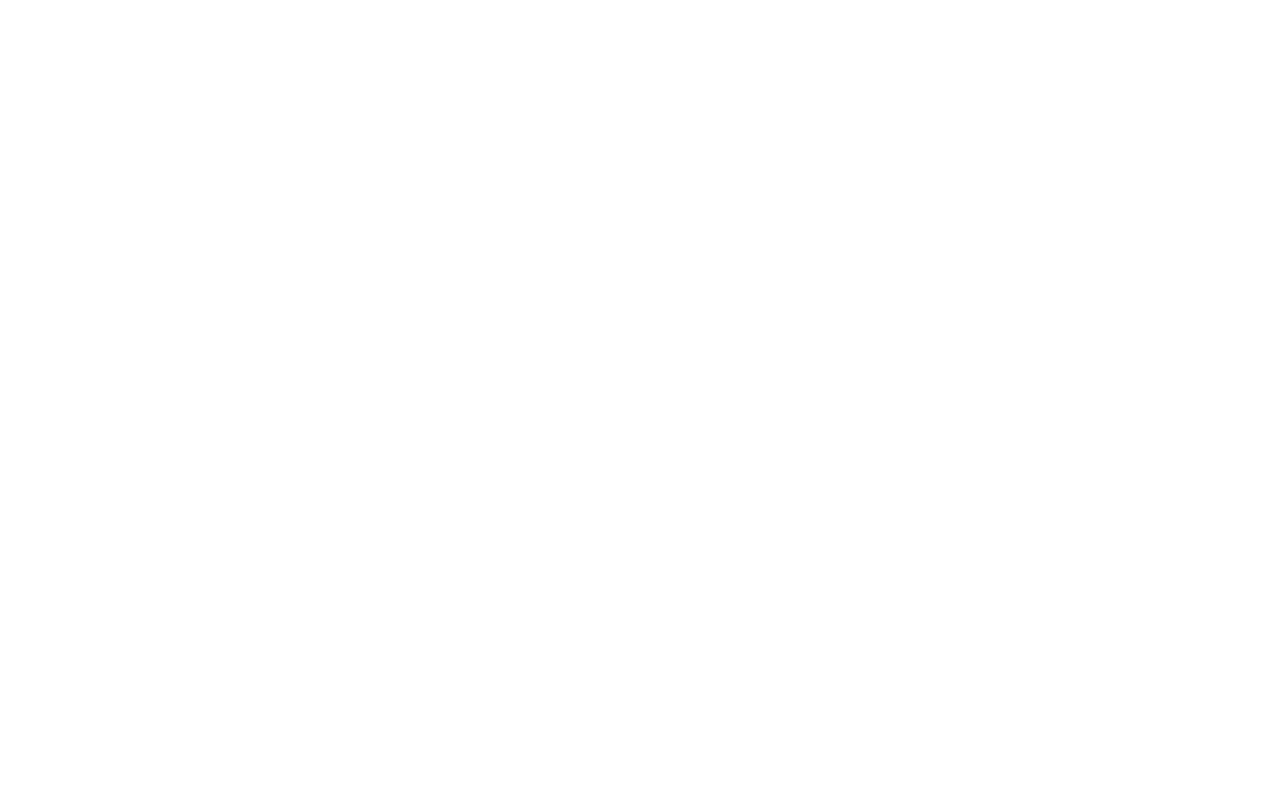
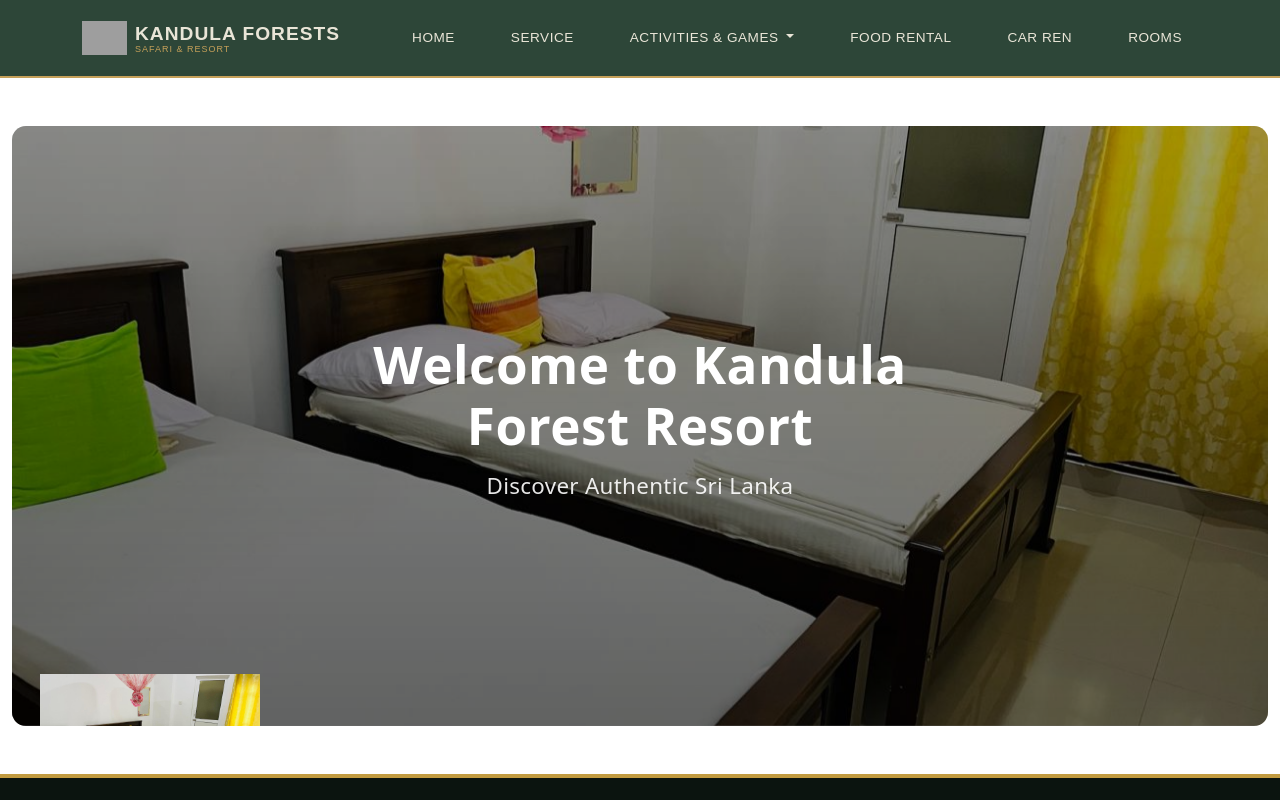
Before and after one commit to RasikaMadushanka/Kandula_Forests_Resorts, an Angular app: page /rooms in a window 1280 px wide. Before the commit this address led to /. Shown: the top 800 px of the page. Built offline with nearby package versions, Linux system fonts and the light colour scheme; grey boxes are pictures that could not be loaded.

Commit message:
room cards

```diff
--- a/src/app/app.routes.ts
+++ b/src/app/app.routes.ts
@@ -1,10 +1,15 @@
 import { Routes } from '@angular/router';
 import { HomeComponent } from './pages/home/home.component';
+import { RoomsComponent } from './pages/rooms/rooms.component';
 
 export const routes: Routes = [
     {
     path: 'home',
     component: HomeComponent
+    },
+    {
+        path :'rooms',
+        component:RoomsComponent
     }
 
 ];
--- a/src/app/component/rooms-imageshow/rooms-imageshow.component.css
+++ b/src/app/component/rooms-imageshow/rooms-imageshow.component.css
@@ -1,108 +1,142 @@
+/* ===============================
+   HERO SLIDESHOW CONTAINER
+================================ */
 .image-wrapper {
   position: relative;
   width: 100%;
-    height: 600px;
-    /* set fixed height so images are visible */
+  height: 75vh;
+  min-height: 480px;
+  max-height: 800px;
   overflow: hidden;
-  }
-    .image-wrapper .responsive-text {
-    position: relative;
-    z-index: 2;
-    /* text stays on top */
+  border-radius: 14px;
 }
 
+/* Dark overlay for readability */
+.image-wrapper::after {
+  content: "";
+  position: absolute;
+  inset: 0;
+  background: linear-gradient(
+    to bottom,
+    rgba(0, 0, 0, 0.35),
+    rgba(0, 0, 0, 0.55)
+  );
+  z-index: 1;
+}
 
-  /* ✅ Slideshow images */
+/* ===============================
+   SLIDESHOW IMAGES
+================================ */
 .image-wrapper img {
   position: absolute;
-    top: 0;
-    left: 0;
+  inset: 0;
   width: 100%;
   height: 100%;
   object-fit: cover;
   opacity: 0;
-    animation: fadeSlide 20s infinite;
-    z-index: 0;
+  transform: scale(1.08);
+  animation: slideFade 20s infinite ease-in-out;
 }
 
-
-  /* ✅ Animate images one after the other */
-  .image-wrapper img:nth-of-type(1) {
-    animation-delay: 0s;
+/* ===============================
+   CENTER TEXT
+================================ */
+.responsive-text {
+  position: absolute;
+  z-index: 2;
+  max-width: 800px;
+  padding: 0 20px;
+  text-align: center;
 }
 
-  .image-wrapper img:nth-of-type(2) {
-    animation-delay: 5s;
+.responsive-text h1 {
+  font-size: clamp(2.2rem, 4vw, 3.5rem);
+  font-weight: 700;
+  letter-spacing: 0.5px;
+  margin-bottom: 12px;
 }
 
-  .image-wrapper img:nth-of-type(3) {
-    animation-delay: 10s;
+.responsive-text p {
+  font-size: clamp(1.1rem, 1.8vw, 1.4rem);
+  opacity: 0.9;
+  letter-spacing: 0.3px;
 }
 
-  .image-wrapper img:nth-of-type(4) {
-    animation-delay: 15s;
-  }
-  .image-wrapper img:nth-of-type(5) {
-    animation-delay: 20s;
+/* ===============================
+   LOGO BADGE
+================================ */
+.hero-logo {
+  position: absolute;
+  bottom: 28px;
+  left: 28px;
+  z-index: 3;
+  padding: 12px 18px;
+  background: rgba(0, 0, 0, 0.35);
+  backdrop-filter: blur(8px);
+  border-radius: 14px;
+  box-shadow: 0 15px 40px rgba(0, 0, 0, 0.4);
+  transition: transform 0.4s ease, box-shadow 0.4s ease;
 }
 
-  .image-wrapper img:nth-of-type(6) {
-    animation-delay: 25s;
+.hero-logo img {
+  width: 220px;
+  max-width: 60vw;
+  height: auto;
+  display: block;
 }
 
-  .image-wrapper img:nth-of-type(7) {
-    animation-delay: 30s;
+/* Subtle hover lift */
+.hero-logo:hover {
+  transform: translateY(-6px) scale(1.03);
+  box-shadow: 0 25px 55px rgba(0, 0, 0, 0.55);
 }
 
-  .image-wrapper img:nth-of-type(8) {
-    animation-delay: 35s;
-  }
-  .image-wrapper img:nth-of-type(9) {
-    animation-delay: 40s;
-  }
-
-  .image-wrapper img:nth-of-type(10) {
-    animation-delay: 45s;
-  }
-
-  .image-wrapper img:nth-of-type(11) {
-    animation-delay: 50s;
-  }
-
-  .image-wrapper img:nth-of-type(12) {
-    animation-delay: 55s;
-  }
-  .image-wrapper img:nth-of-type(13) {
-    animation-delay: 60s;
-  }
-
-  .image-wrapper img:nth-of-type(14) {
-    animation-delay: 65s;
-  }
-
-  .image-wrapper img:nth-of-type(15) {
-    animation-delay: 70s;
-  }
-
-  /* ✅ Fade animation */
-  @keyframes fadeSlide {
+/* ===============================
+   ANIMATION
+================================ */
+@keyframes slideFade {
   0% {
     opacity: 0;
+    transform: scale(1.08);
   }
-
-    5% {
+  8% {
     opacity: 1;
   }
-
   25% {
     opacity: 1;
+    transform: scale(1);
   }
-
-    30% {
+  35% {
     opacity: 0;
   }
-
   100% {
     opacity: 0;
   }
 }
+
+/* ===============================
+   RESPONSIVE
+================================ */
+@media (max-width: 768px) {
+  .image-wrapper {
+    height: 65vh;
+  }
+
+  .responsive-text h1 {
+    font-size: 2rem;
+  }
+
+  .responsive-text p {
+    font-size: 1rem;
+  }
+
+  .hero-logo {
+    bottom: 18px;
+    left: 18px;
+    padding: 10px 14px;
+  }
+
+  .hero-logo img {
+    width: 160px;
+  }
+}
--- a/src/app/component/rooms-imageshow/rooms-imageshow.component.html
+++ b/src/app/component/rooms-imageshow/rooms-imageshow.component.html
@@ -1,35 +1,15 @@
-  <!-- add image -->
-  <div class="container-flucid py-5 position-relative">
+<div class="container-fluid py-5 position-relative">
     <div class="image-wrapper">
-      <img src="assets/images/r2.jpeg" class="img-fluid w-100">
-      <img src="assets/images/r2.jpeg" class="img-fluid w-100">
-      <img src="assets/images/r2.jpeg" class="img-fluid w-100">
-      <img src="assets/images/r2.jpeg" class="img-fluid w-100">
-      <img src="assets/images/r2.jpeg" class="img-fluid w-100">
-      <img src="assets/images/r2.jpeg" class="img-fluid w-100">
-      <img src="assets/images/r2.jpeg" class="img-fluid w-100">
-      <img src="assets/images/r2.jpeg" class="img-fluid w-100">
-      <img src="assets/images/r2.jpeg" class="img-fluid w-100">
-      <img src="assets/images/r2.jpeg" class="img-fluid w-100">
-      <img src="assets/images/r2.jpeg" class="img-fluid w-100">
-      <img src="assets/images/r2.jpeg" class="img-fluid w-100">
-      <img src="assets/images/r2.jpeg" class="img-fluid w-100">
-      <img src="assets/images/r2.jpeg" class="img-fluid w-100">
-      <img src="assets/images/r2.jpeg" class="img-fluid w-100">
-      <img src="assets/images/r2.jpeg" class="img-fluid w-100">
-      <img src="assets/images/r2.jpeg" class="img-fluid w-100">
-      <img src="assets/images/r2.jpeg" class="img-fluid w-100">
-      <img src="assets/images/r2.jpeg" class="img-fluid w-100">
-      <img src="assets/images/r2.jpeg" class="img-fluid w-100">
 
-      <!-- add text-->
-      <div class="position-absolute top-50 start-50 translate-middle text-center text-white responsive-text">
+        <img *ngFor="let img of images; let i = index" [src]="img" class="img-fluid w-100"
+            [style.animationDelay]="(i * 5) + 's'" />
+        <div class="position-absolute top-50 start-50 translate-middle text-center text-white responsive-text">
+            <h1>Welcome to Kandula Forest Resort</h1>
+            <p>Discover Authentic Sri Lanka</p>
+        </div>
+        <div class="hero-logo">
+            <img src="assets/images/r2.jpeg" alt="Kandula Forest Resort Logo">
+        </div>
 
-        <h1>Welcome to Kandula Forest Resort </h1>
-        <p>Discover Authentic Sri Lanka</p>
-        <br>
-      </div>
     </div>
-    <img src="assets/image/GOKO4.png" alt="GOKO Tours Logo"
-      style="position:absolute; bottom:20px; left:20px; width:300px; height:auto; z-index:100;">
-  </div>
+</div>
--- a/src/app/component/rooms-imageshow/rooms-imageshow.component.ts
+++ b/src/app/component/rooms-imageshow/rooms-imageshow.component.ts
@@ -1,12 +1,31 @@
+import { CommonModule } from '@angular/common';
 import { Component } from '@angular/core';
 
 @Component({
   selector: 'app-rooms-imageshow',
   standalone: true,
-  imports: [],
+  imports: [CommonModule],
   templateUrl: './rooms-imageshow.component.html',
   styleUrl: './rooms-imageshow.component.css'
 })
 export class RoomsImageshowComponent {
+  images: string[] = [
+    'assets/images/r2.jpeg',
+    'assets/images/r3.jpeg',
+    'assets/images/r4.jpeg',
+    'assets/images/r5.jpeg',
+    'assets/images/r6.jpeg',
+    'assets/images/r7.jpeg',
+    'assets/images/r8.jpeg',
+    'assets/images/r9.jpeg',
+    'assets/images/r10.jpeg',
+    'assets/images/r11.jpeg',
+    'assets/images/r12.jpeg',
+    'assets/images/r13.jpeg',
+    'assets/images/r14.jpeg',
+    'assets/images/r15.jpeg',
+    'assets/images/r16.jpeg'
 
+
+  ]
 }
--- /dev/null
+++ b/src/app/pages/rooms/rooms.component.html
@@ -0,0 +1,3 @@
+<app-nav-bar></app-nav-bar>
+<app-rooms-imageshow></app-rooms-imageshow>
+<app-footer></app-footer>
```
Also changed, not shown: src/app/pages/rooms/rooms.component.ts (added, +15 -0 lines), src/app/pages/rooms/rooms.component.css (added), 1 other file (tests, documents, lock files or other folders). Lines whose indentation alone changed are shown as unchanged.
